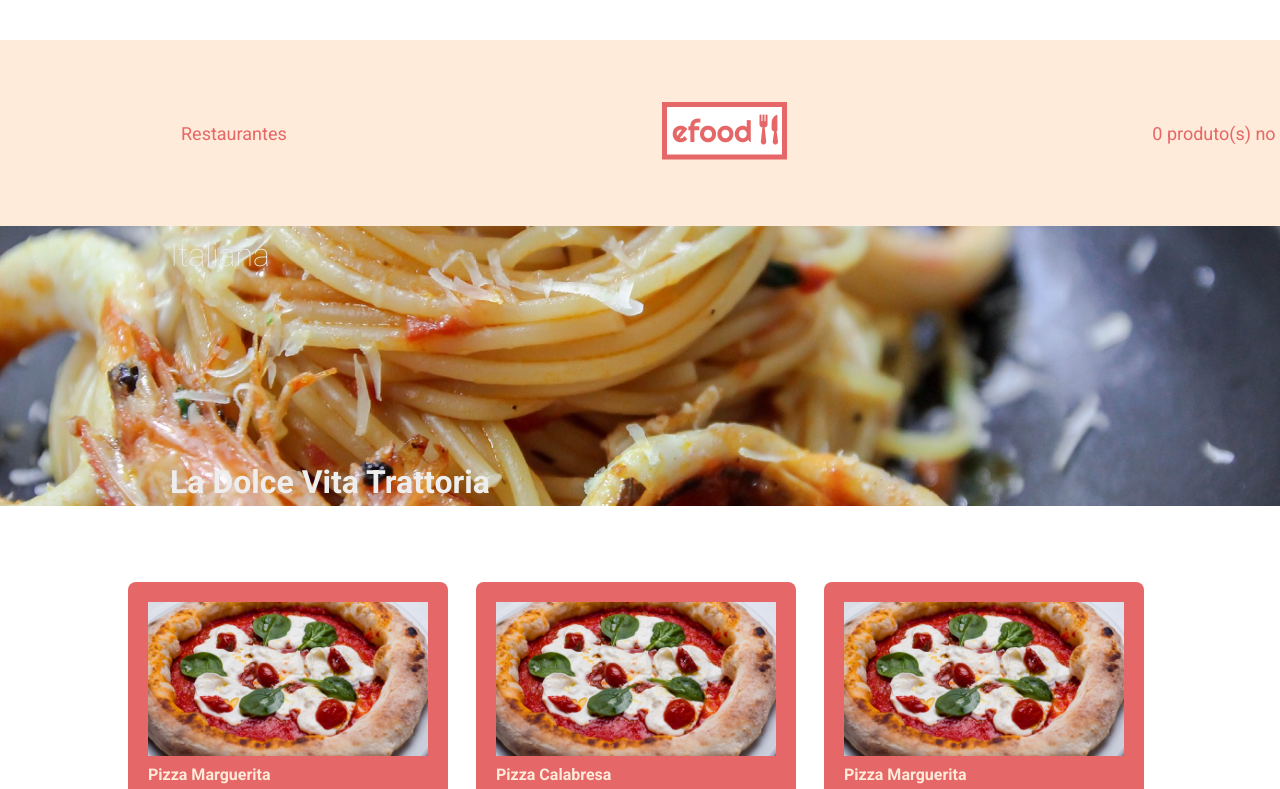
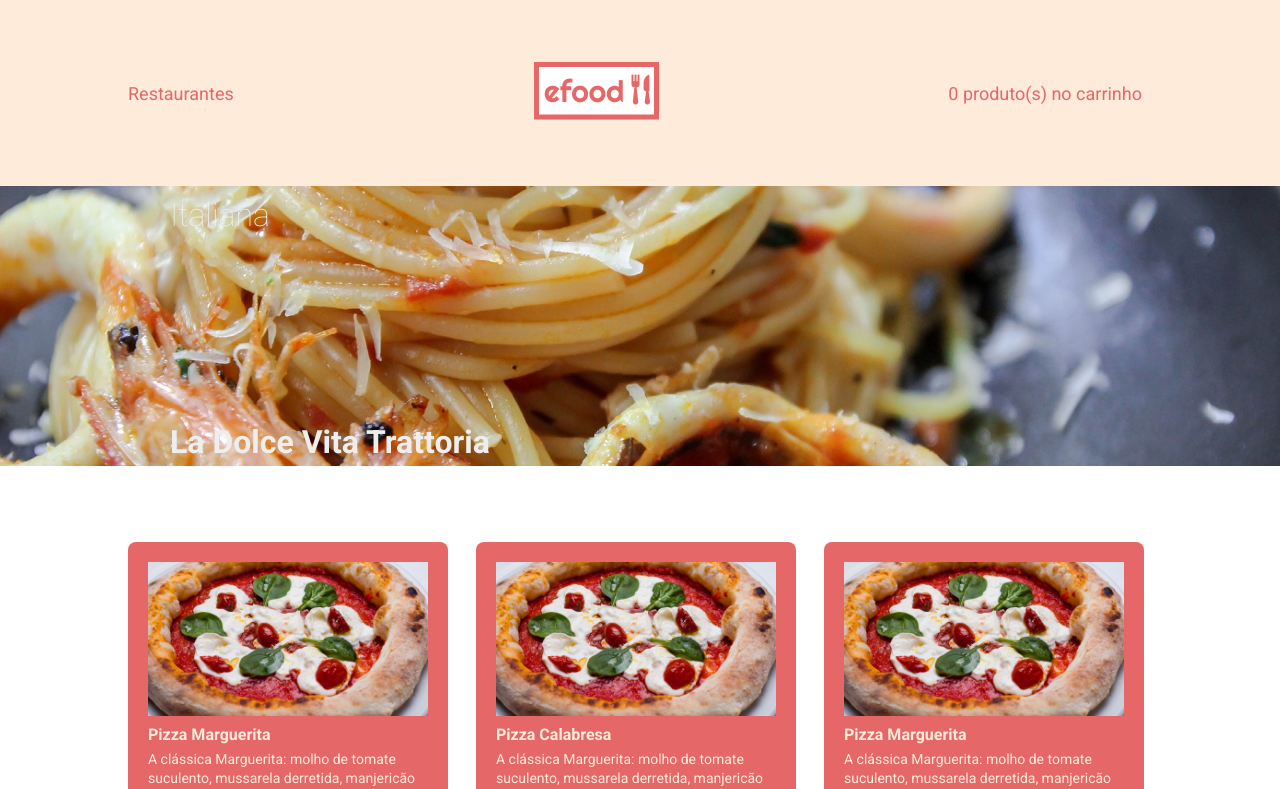
Before and after one commit to guin1/exercicio_efood, a React (Create React App) app: page /perfil in a window 1280 px wide. Shown: the top 789 px of the page. Built offline with nearby package versions, Linux system fonts and the light colour scheme.

Commit message:
atualizando altura

```diff
--- a/src/components/ApresentacaoPerfil/styles.ts
+++ b/src/components/ApresentacaoPerfil/styles.ts
@@ -34,8 +34,6 @@ export const TextoLaDolceVita = styled.p`
 `
 
 export const ImagemApresentacao = styled.img`
-  width: 1366px;
-  height: 280px;
   position: relative;
   display: block;
   margin: auto;
--- a/src/components/HeaderHome/styles.ts
+++ b/src/components/HeaderHome/styles.ts
@@ -12,16 +12,15 @@ export const HeaderBar = styled.div`
   background-size: cover;
   text-align: center;
   margin-bottom: 56px;
-  top: -24px;
 
   @media (max-width: 768px) {
     height: 200px;
-    margin-top: -14px;
   }
 `
 
 export const LogoImage = styled.img`
   margin-top: 57.5px;
+
   @media (max-width: 768px) {
     margin-top: 16px;
   }
--- a/src/components/HeaderPerfil/index.tsx
+++ b/src/components/HeaderPerfil/index.tsx
@@ -5,11 +5,13 @@ import {
   LeftSection,
   RightSection,
   LogoTexto,
-  ContainerPerfil
+  ContainerPerfil,
+  ContainerCor
 } from './styles'
 
 const HeaderPerfil = () => (
-  <ContainerPerfil>
+  <ContainerCor>
+    <ContainerPerfil className="container">
       <LeftSection>
         <LogoTexto>Restaurantes</LogoTexto>
       </LeftSection>
@@ -22,6 +24,7 @@ const HeaderPerfil = () => (
         <LogoTexto>0 produto(s) no carrinho</LogoTexto>
       </RightSection>
     </ContainerPerfil>
+  </ContainerCor>
 )
 
 export default HeaderPerfil
--- a/src/components/HeaderPerfil/styles.ts
+++ b/src/components/HeaderPerfil/styles.ts
@@ -1,14 +1,15 @@
 import styled from 'styled-components'
 import { cores } from '../../styles'
+
+export const ContainerCor = styled.div`
+  background-color: #ffebd9;
+`
 
 export const ContainerPerfil = styled.div`
   display: flex;
   justify-content: space-between;
   align-items: center;
-  background-color: #ffebd9;
-  padding: 10px;
   height: 186px;
-  width: 1366px;
   position: relative;
   margin: auto;
 
@@ -21,7 +22,7 @@ export const ContainerPerfil = styled.div`
 
 export const LeftSection = styled.div`
   text-align: left;
-  margin-left: 171px;
+  // margin-left: 245px;
 
   @media (max-width: 768px) {
     margin-left: 50px;
--- a/src/styles.ts
+++ b/src/styles.ts
@@ -16,7 +16,6 @@ export const GlobalCss = createGlobalStyle`
   }
 
   body {
-    padding-top: 40px;
     overflow-x: hidden;
   }
 
```
Lines whose indentation alone changed are shown as unchanged.
